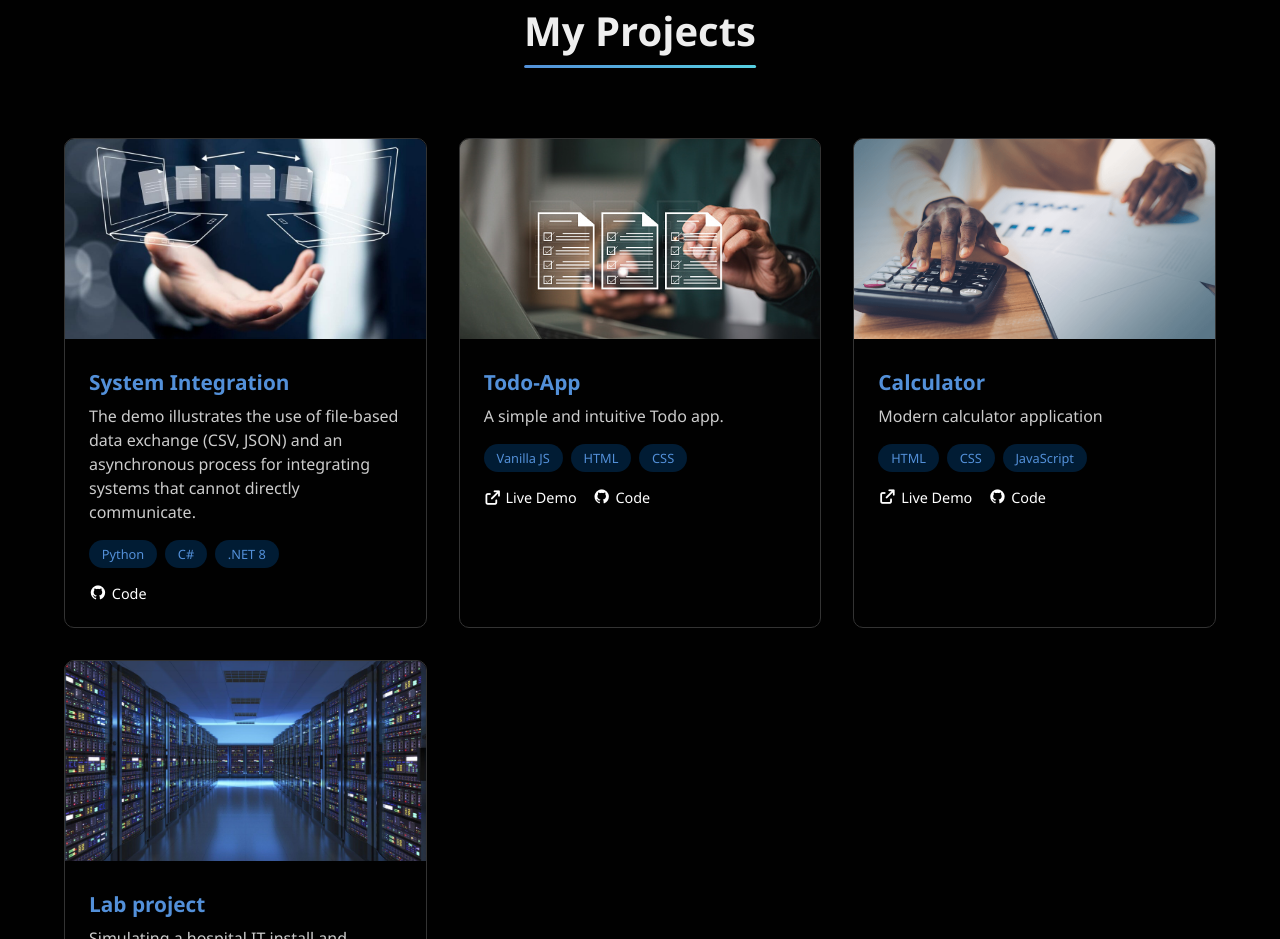
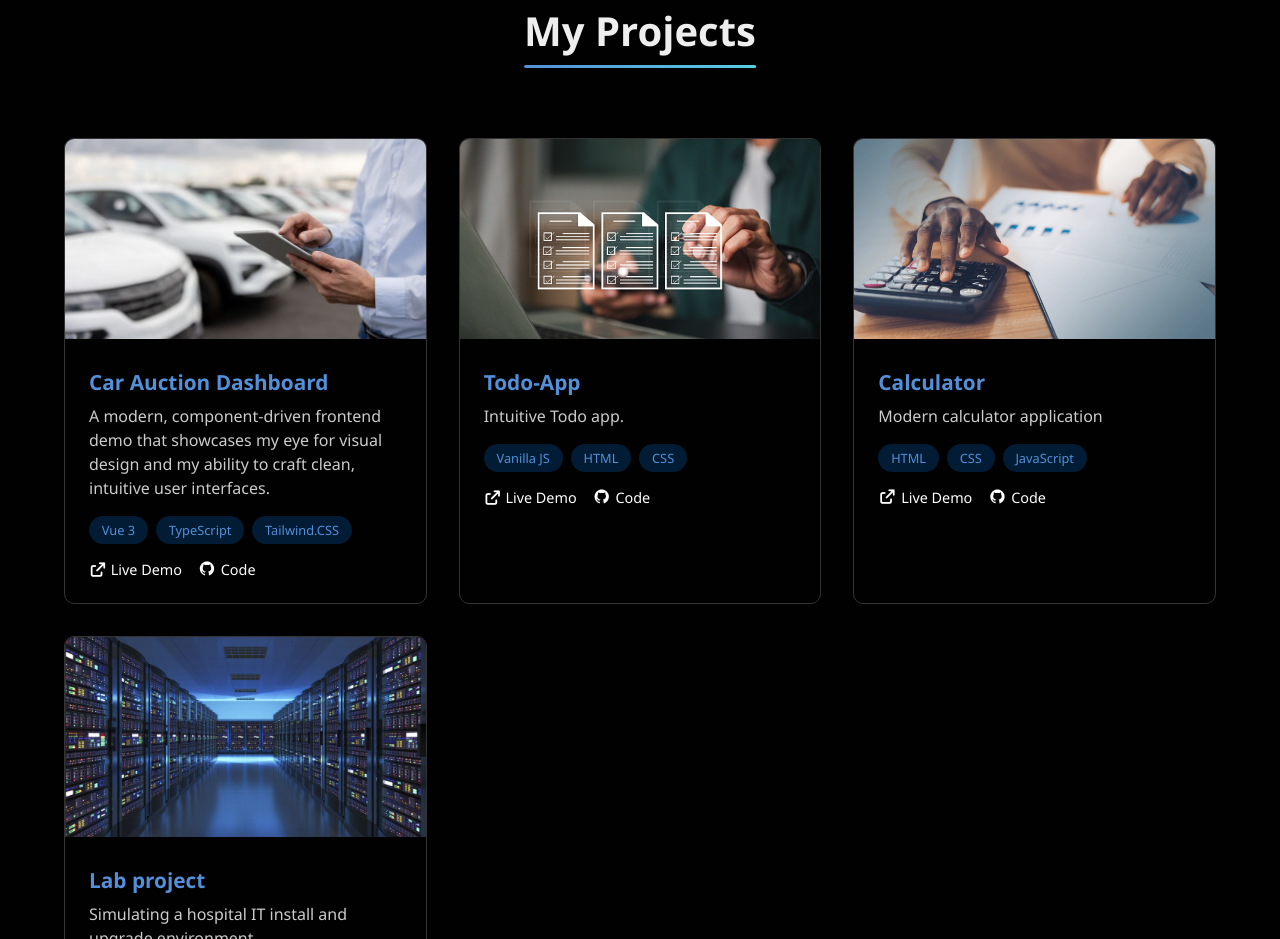
Before and after one commit to PetrosPieska/portfolio-petros, a plain HTML site: page index.html in a window 1280 px wide. Shown: the part 1548-2487 px from the top of the page. Drawn offline with Linux system fonts and the light colour scheme.

Commit message:
card update

```diff
--- a/index.html
+++ b/index.html
@@ -99,18 +99,19 @@
     <div class="projects-grid">
         <!--1st card-->
         <div class="project-card">
-            <img src="integration.jpg" alt="Project 1" height="200px"
+            <img src="leasing.jpg" alt="Project 1" height="200px"
             class="project-img">
             <div class="project-info">
-                <h3 class="project-title">System Integration</h3>
-                <p class="project-description">The demo illustrates the use of file-based data exchange (CSV, JSON) and an asynchronous process for integrating systems that cannot directly communicate.</p>
+                <h3 class="project-title">Car Auction Dashboard</h3>
+                <p class="project-description">A modern, component-driven frontend demo that showcases my eye for visual design and my ability to craft clean, intuitive user interfaces.</p>
                 <div class="project-tech">
-                    <span class="tech-tag">Python</span>
-                    <span class="tech-tag">C#</span>
-                    <span class="tech-tag">.NET 8</span>
+                    <span class="tech-tag">Vue 3</span>
+                    <span class="tech-tag">TypeScript</span>
+                    <span class="tech-tag">Tailwind.CSS</span>
                 </div>
                 <div class="project-links">
-                    <a href="https://github.com/PetrosPieska/hr-integrator-demo" class="project-link"><i class="fa-brands fa-github"></i>Code</a>
+                    <a href="https://petrospieska.github.io/car-auction-dashboard/" class="project-link"><class="project-link"><i class="fa-solid fa-arrow-up-right-from-square"></i> Live Demo</a>
+                    <a href="https://github.com/PetrosPieska/car-auction-dashboard" class="project-link"><i class="fa-brands fa-github"></i>Code</a>
                 </div>
             </div>
         </div>
@@ -121,7 +122,7 @@
             class="project-img">
             <div class="project-info">
                 <h3 class="project-title">Todo-App</h3>
-                <p class="project-description">A simple and intuitive Todo app.</p>
+                <p class="project-description">Intuitive Todo app.</p>
                 <div class="project-tech">
                     <span class="tech-tag">Vanilla JS</span>
                     <span class="tech-tag">HTML</span>
```
Also changed, not shown: leasing.jpg (added).
